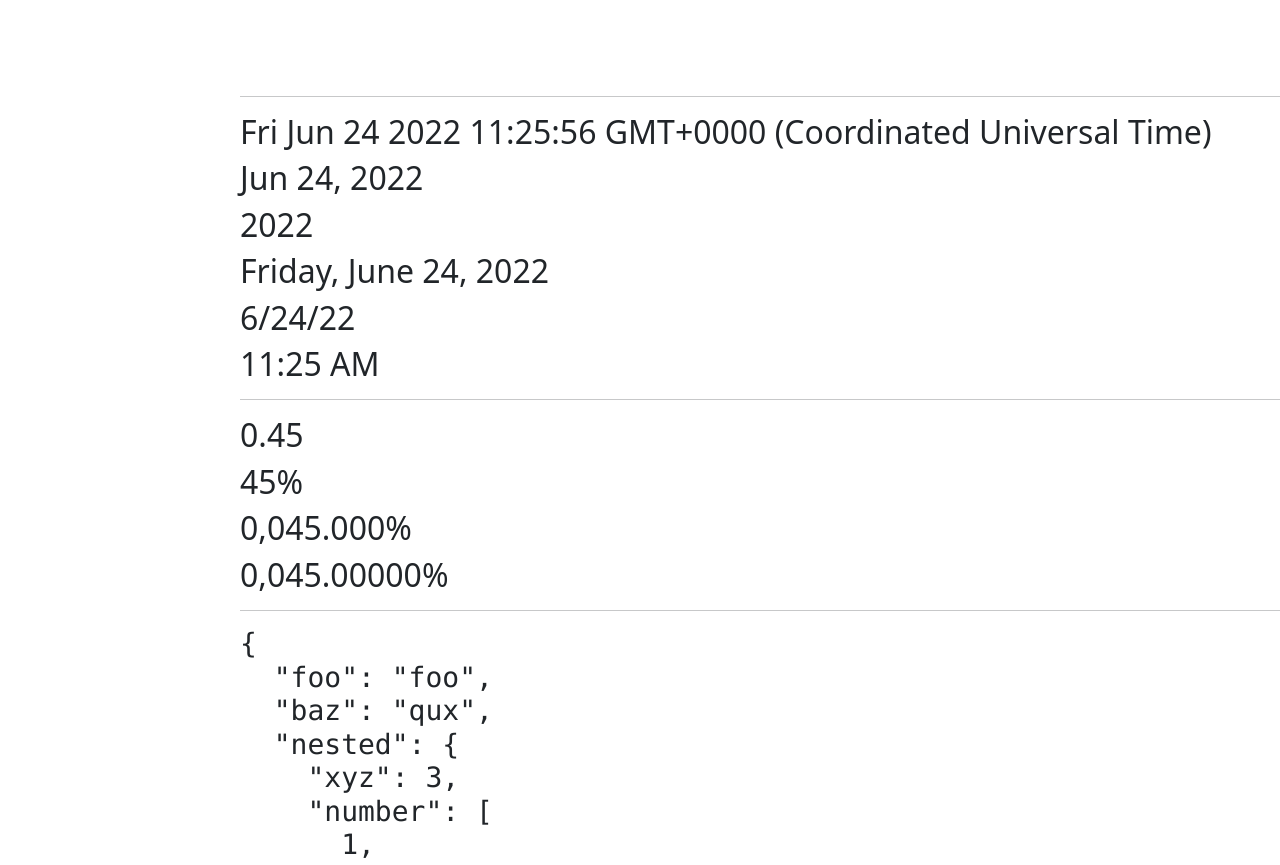
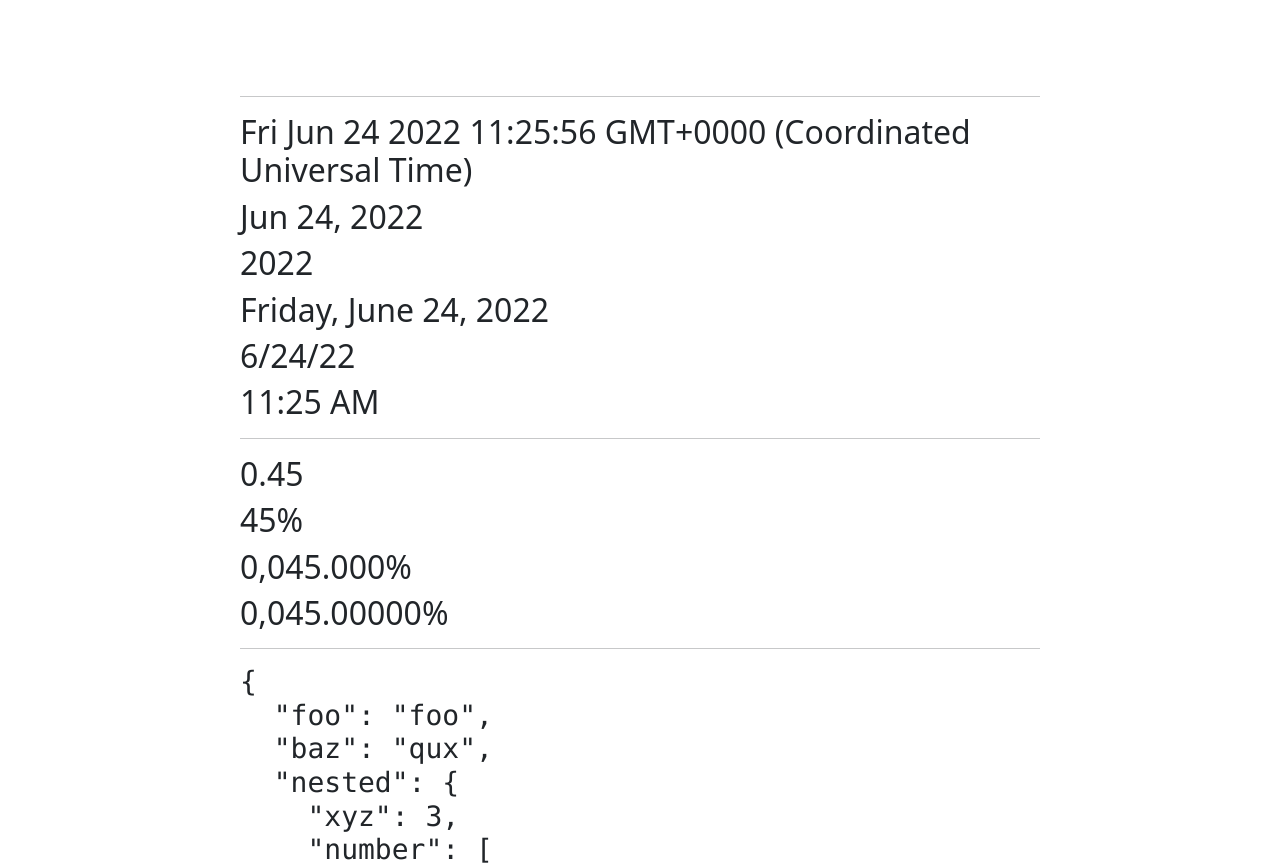
Before and after one commit to Niatomi/js-learn, an Angular app in the folder angular-js-learn/angular-pipe-learn/: page / in a window 1280 px wide. Shown: the top 865 px of the page. Built offline with nearby package versions, Linux system fonts and the light colour scheme.

Commit message:
Add styles for left side

```diff
--- a/angular-js-learn/angular-pipe-learn/src/styles.css
+++ b/angular-js-learn/angular-pipe-learn/src/styles.css
@@ -2,4 +2,5 @@
 body {
   margin-top: 5rem;
   margin-left: 15rem;
+  margin-right: 15rem;
 }
```
